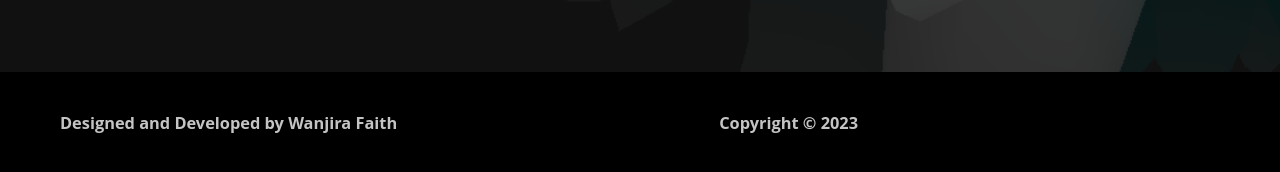
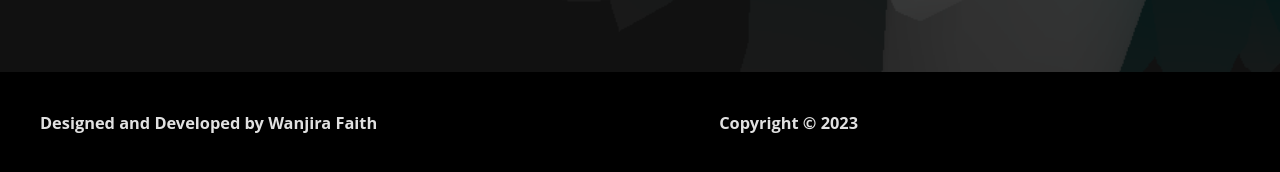
Before and after one commit to Wanjira-Faith/My-Portfolio, a React (Vite) app in the folder portfolio/: page / in a window 1280 px wide. Shown: the part 728-900 px from the top of the page. Built offline with nearby package versions, Linux system fonts and the light colour scheme; the HTML template or start-up script is replaced by a standard one.

Commit message:
modify footer styles

```diff
--- a/portfolio/src/Css/Footer.css
+++ b/portfolio/src/Css/Footer.css
@@ -1,7 +1,7 @@
 .footer {
   background-color: rgba(0, 0, 0, 0.966);
-  color: #ffffffc4;
-  padding: 40px 0;
+  color: #ffffffe1;
+  padding: 40px ;
   text-align: center;
 }
 
@@ -10,9 +10,9 @@
     justify-content: space-between;
     align-items: center;
     width: 100%;
-    max-width: 1200px;
-    margin: 0 auto;
-    padding: 0 20px;
+    /* max-width: 1200px; */
+    /* margin: 0 auto; */
+    /* padding: 0 10px; */
   }
 
 .footer-copywright {
```
